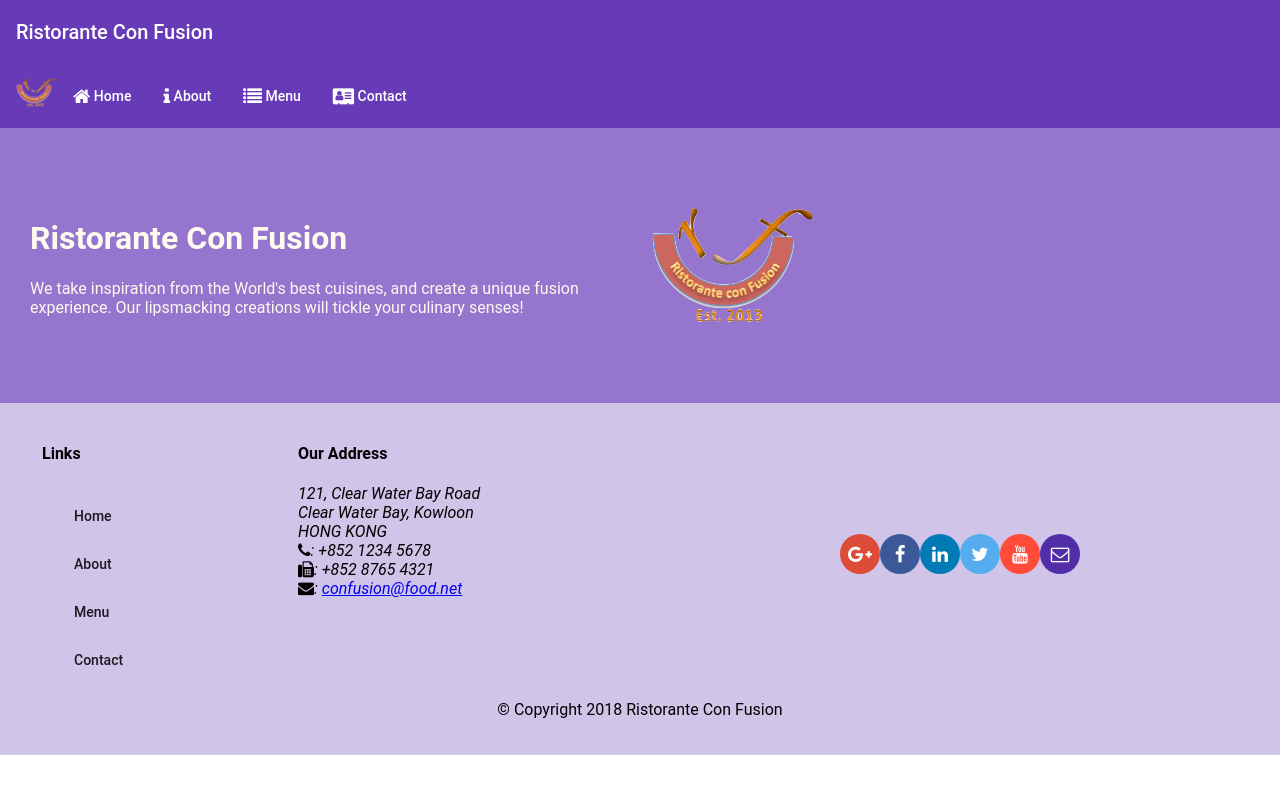
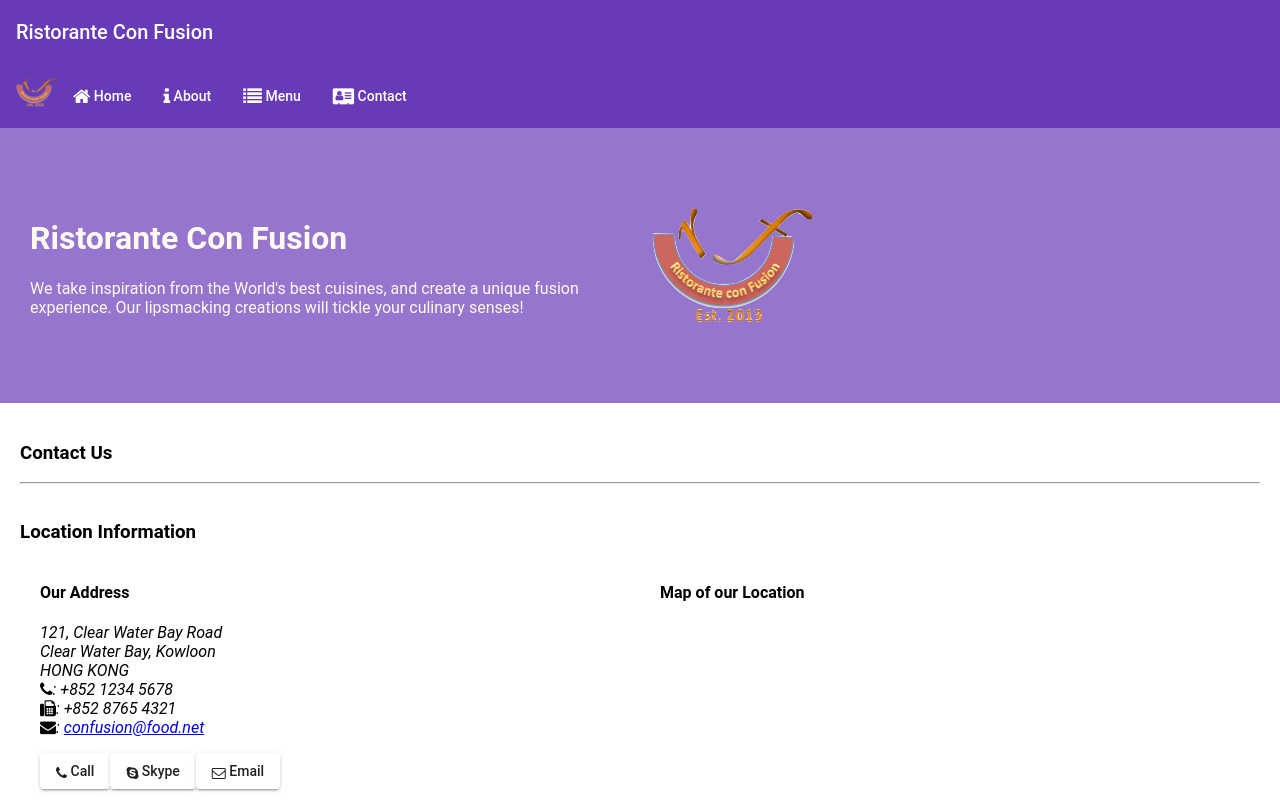
Before and after one commit to racem-cherni/Front-End-JavaScript-Frameworks-Angular, an Angular app: page /contactus in a window 1280 px wide. Before the commit this address led to /. Shown: the top 800 px of the page. Built offline with nearby package versions, Linux system fonts and the light colour scheme.

Commit message:
Single Page Applications Part 1

```diff
--- a/src/app/app-routing/routes.ts
+++ b/src/app/app-routing/routes.ts
@@ -9,5 +9,6 @@
 export const routes: Routes  = [
   { path: 'home',  component: HomeComponent },
   { path: 'menu',     component: MenuComponent },
+  { path: 'contactus',     component: ContactComponent },
   { path: '', redirectTo: '/home', pathMatch: 'full' }
 ];
--- a/src/app/app.module.ts
+++ b/src/app/app.module.ts
@@ -20,6 +20,8 @@
 import { HomeComponent } from './home/home.component';
 import { ContactComponent } from './contact/contact.component';
 import { AppRoutingModule } from './app-routing/app-routing.module';
+import { PromotionService } from './services/promotion.service';
+
 
 
 
@@ -45,7 +47,7 @@
     MatButtonModule,
     AppRoutingModule
   ],
-  providers: [DishService],
+  providers: [DishService, PromotionService],
   bootstrap: [AppComponent]
 })
 export class AppModule { }
--- a/src/app/contact/contact.component.html
+++ b/src/app/contact/contact.component.html
@@ -1,3 +1,38 @@
-<p>
-  contact works!
-</p>
+<div class="container"
+  fxLayout="column"
+  fxLayoutGap="10px">
+
+  <div fxFlex>
+    <div>
+        <h3>Contact Us</h3>
+        <hr>
+    </div>
+  </div>
+
+  <div fxFlex>
+    <h3>Location Information</h3>
+    <div fxLayout="column" fxLayout.gt-sm="row">
+      <div fxFlex="50" fxFlexOffset="20px">
+        <h4>Our Address</h4>
+        <address>
+          121, Clear Water Bay Road<br>
+          Clear Water Bay, Kowloon<br>
+          HONG KONG<br>
+          <i class="fa fa-phone"></i>: +852 1234 5678<br>
+          <i class="fa fa-fax"></i>: +852 8765 4321<br>
+          <i class="fa fa-envelope"></i>:
+                <a href="mailto:confusion@food.net">confusion@food.net</a>
+        </address>
+        <p></p>
+        <div>
+          <a mat-raised-button href="tel:+85212345678"><i class="fa fa-phone"></i> Call</a>
+          <a mat-raised-button><i class="fa fa-skype"></i> Skype</a>
+          <a mat-raised-button href="mailto:confusion@food.net"><i class="fa fa-envelope-o"></i> Email</a>
+        </div>
+        </div>
+      <div fxFlex="40">
+        <h4>Map of our Location</h4>
+      </div>
+    </div>
+  </div>
+</div>
--- a/src/app/header/header.component.html
+++ b/src/app/header/header.component.html
@@ -1,9 +1,9 @@
 <mat-toolbar color="primary">
   <span><img src="/assets/images/logo.png" height=30 width=41></span>
-  <a mat-button routerLink="/home"><span class="fa fa-home fa-lg"></span> Home</a>
+  <a mat-button routerLink="/home" routerLinkActive="active"><span class="fa fa-home fa-lg"></span> Home</a>
   <a mat-button><span class="fa fa-info fa-lg"></span> About</a>
   <a mat-button routerLink="/menu"><span class="fa fa-list fa-lg"></span> Menu</a>
-  <a mat-button><span class="fa fa-address-card fa-lg"></span> Contact</a>
+  <a mat-button routerLink="/contactus"><span class="fa fa-address-card fa-lg"></span> Contact</a>
 </mat-toolbar>
 
 <div class="container jumbotron"
--- a/src/app/header/header.component.scss
+++ b/src/app/header/header.component.scss
@@ -2,6 +2,7 @@
 $background-dark: #512DA8;
 $background-light: #9575CD;
 $background-pale: #D1C4E9;
+$background-moredark: #4527A0;
 
 @mixin zero-margin($pad-up-down, $pad-left-right) {
     margin: 0px auto;
@@ -14,3 +15,7 @@
     color:floralwhite;
     min-height: 150px;
 }
+
+.active {
+  background: $background-moredark;
+}
--- a/src/app/home/home.component.html
+++ b/src/app/home/home.component.html
@@ -1,3 +1,36 @@
-<p>
-  home works!
-</p>
+<div class="container"
+     fxLayout="row"
+     fxLayout.sm="column"
+     fxLayout.xs="column"
+     fxLayoutAlign.gt-md="space-around center"
+     fxLayoutGap="10px">
+
+<mat-card *ngIf="dish" fxFlex>
+  <mat-card-header>
+    <div mat-card-avatar></div>
+    <mat-card-title>
+      <h3>{{dish.name | uppercase}}</h3>
+    </mat-card-title>
+  </mat-card-header>
+  <img mat-card-image src={{dish.image}} alt={{dish.name}}>
+  <mat-card-content>
+    <p>{{dish.description}}
+    </p>
+  </mat-card-content>
+</mat-card>
+
+<mat-card *ngIf="promotion" fxFlex>
+  <mat-card-header>
+    <div mat-card-avatar></div>
+    <mat-card-title>
+      <h3>{{promotion.name | uppercase}}</h3>
+    </mat-card-title>
+  </mat-card-header>
+  <img mat-card-image src={{promotion.image}} alt={{promotion.name}}>
+  <mat-card-content>
+    <p>{{promotion.description}}
+    </p>
+  </mat-card-content>
+</mat-card>
+
+</div>
--- a/src/app/home/home.component.ts
+++ b/src/app/home/home.component.ts
@@ -1,4 +1,8 @@
 import { Component, OnInit } from '@angular/core';
+import { Dish } from '../shared/dish';
+import { DishService } from '../services/dish.service';
+import { Promotion } from '../shared/promotion';
+import { PromotionService } from '../services/promotion.service';
 
 @Component({
   selector: 'app-home',
@@ -6,10 +10,15 @@
   styleUrls: ['./home.component.scss']
 })
 export class HomeComponent implements OnInit {
+  dish: Dish;
+  promotion: Promotion;
 
-  constructor() { }
+  constructor(private dishservice: DishService,
+    private promotionservice: PromotionService) { }
 
   ngOnInit() {
+    this.dish = this.dishservice.getFeaturedDish();
+    this.promotion = this.promotionservice.getFeaturedPromotion();
   }
 
 }
--- a/src/app/services/dish.service.ts
+++ b/src/app/services/dish.service.ts
@@ -12,5 +12,17 @@
     return DISHES;
   }
 
+
+
+  getDish(id: string): Dish {
+    return DISHES.filter((dish) => (dish.id === id))[0] ;
+
+  }
+
+
+  getFeaturedDish(): Dish {
+    return DISHES.filter((dish) => dish.featured)[0];
+  }
+
   constructor() { }
 }
--- /dev/null
+++ b/src/app/services/promotion.service.ts
@@ -0,0 +1,22 @@
+import { Injectable } from '@angular/core';
+import { Promotion } from '../shared/promotion';
+import { PROMOTIONS } from '../shared/promotions';
+@Injectable({
+  providedIn: 'root'
+})
+export class PromotionService {
+
+  constructor() { }
+
+  getPromotions(): Promotion[] {
+    return PROMOTIONS;
+  }
+
+  getPromotion(id: string): Promotion {
+    return PROMOTIONS.filter((promo) => (promo.id === id))[0];
+  }
+
+  getFeaturedPromotion(): Promotion {
+    return PROMOTIONS.filter((promotion) => promotion.featured)[0];
+  }
+}
--- /dev/null
+++ b/src/app/shared/promotion.ts
@@ -0,0 +1,9 @@
+export class Promotion {
+  id: string;
+  name: string;
+  image: string;
+  label: string;
+  price: string;
+  featured: boolean;
+  description: string;
+}
--- /dev/null
+++ b/src/app/shared/promotions.ts
@@ -0,0 +1,14 @@
+import { Promotion } from './promotion';
+
+export const PROMOTIONS: Promotion[] = [
+    {
+      id: '0',
+      name: 'Weekend Grand Buffet',
+      image: '/assets/images/buffet.png',
+      label: 'New',
+      price: '19.99',
+      featured: true,
+      // tslint:disable-next-line:max-line-length
+      description: 'Featuring mouthwatering combinations with a choice of five different salads, six enticing appetizers, six main entrees and five choicest desserts. Free flowing bubbly and soft drinks. All for just $19.99 per person'
+    }
+  ];
```
Also changed, not shown: 1 other file (tests, documents, lock files or other folders).
